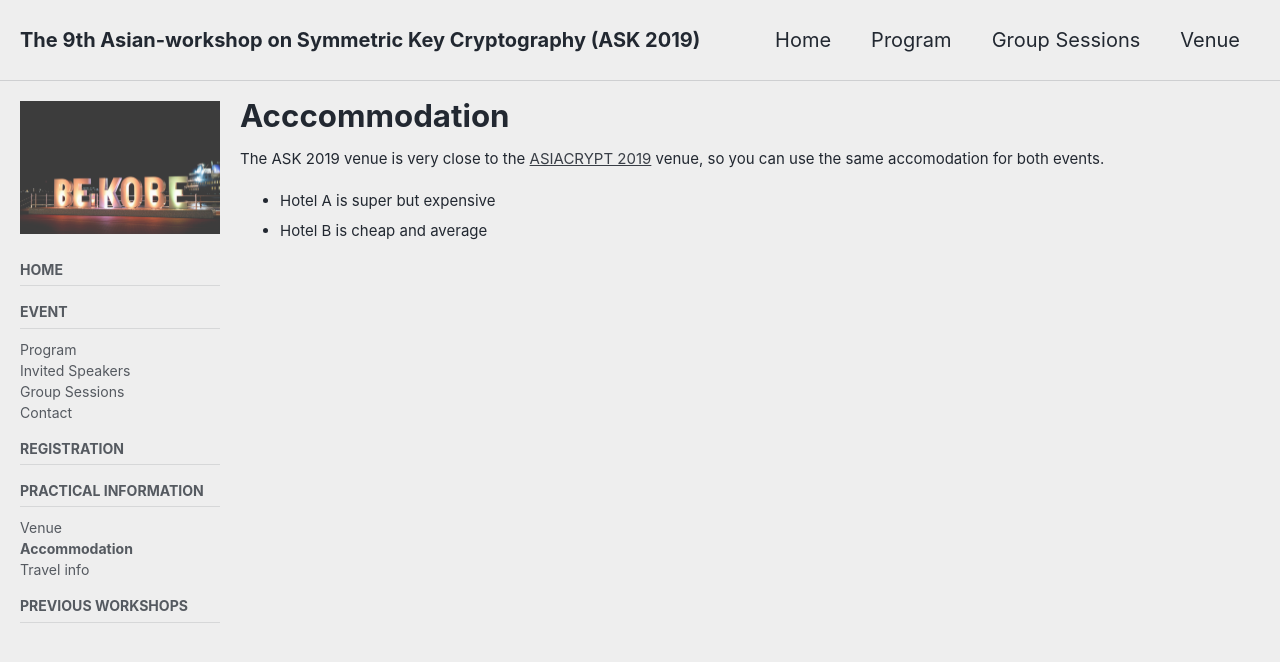
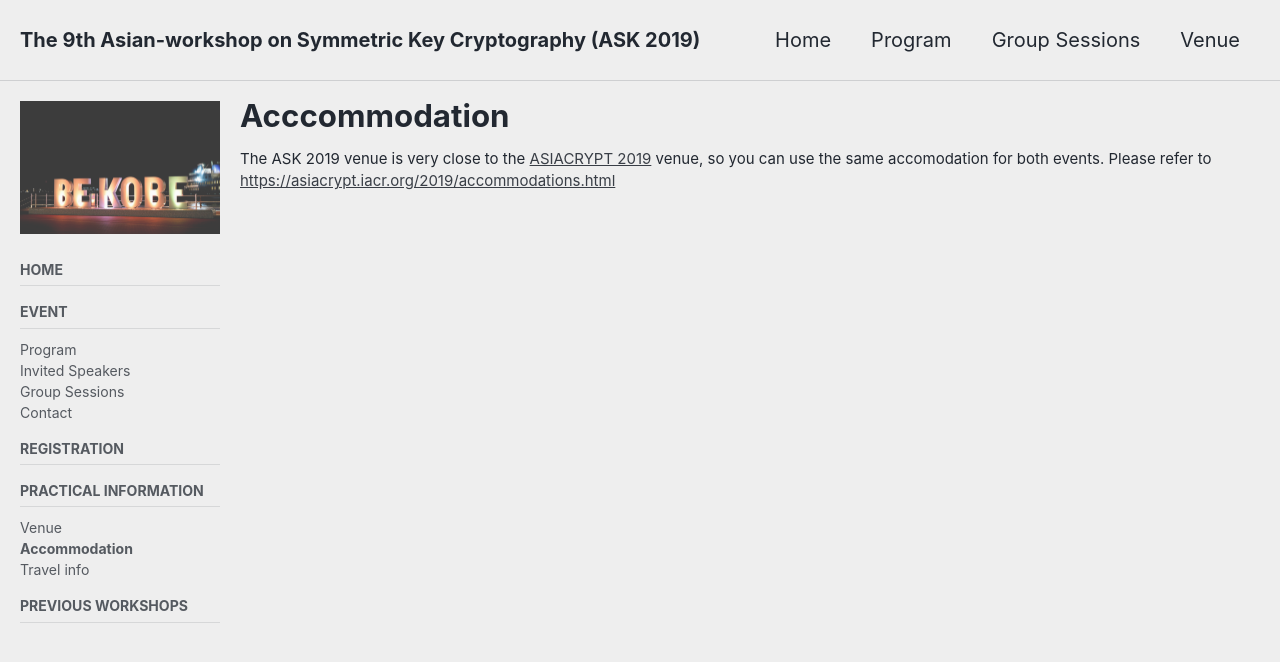
Before and after one commit to askworkshop/ask2019, a Jekyll site: the page built from accommodation.md, in a window 1280 px wide and 900 px high. Shown: the top 662 px of the window. Built offline with Jekyll 4.4.1, drawn with Linux system fonts in a browser that asks for light colours; cached includes are drawn as plain includes; nearby versions of some CDN libraries; our own code applies the rules of GitHub Pages for plain Markdown files.

Commit message:
insert url

```diff
--- a/accommodation.md
+++ b/accommodation.md
@@ -12,6 +12,4 @@ sidebar:
 # Acccommodation
 
 The ASK 2019 venue is very close to the [ASIACRYPT 2019](https://asiacrypt.iacr.org/2019/) venue, so you can use the same accomodation for both events.
-
-- Hotel A is super but expensive
-- Hotel B is cheap and average
+Please refer to <a href="https://asiacrypt.iacr.org/2019/accommodations.html">https://asiacrypt.iacr.org/2019/accommodations.html</a>
```
